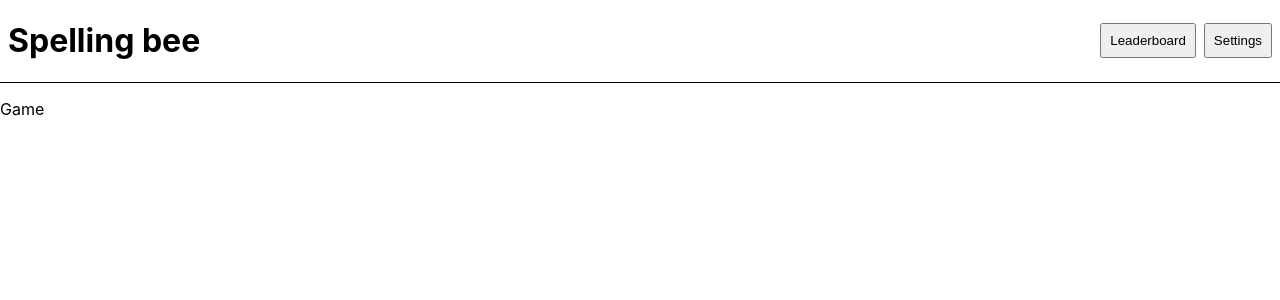
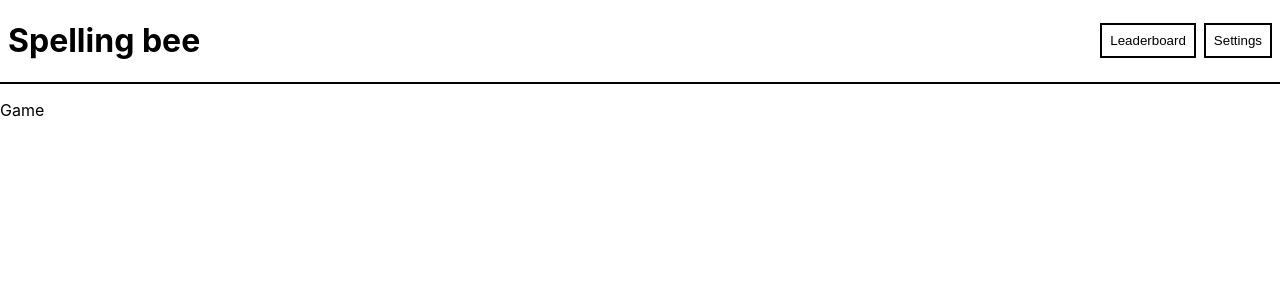
Before and after one commit to akflds/nigel-plebes, a React (Create React App) app: page / in a window 1280 px wide. Shown: the top 300 px of the page. Built offline with nearby package versions, Linux system fonts and the light colour scheme.

Commit message:
header button styling

```diff
--- a/src/components/Header.module.css
+++ b/src/components/Header.module.css
@@ -4,7 +4,7 @@
   justify-content: space-between;
   align-items: center;
   padding: 0 0.5rem;
-  border-bottom: 1px solid black;
+  border-bottom: 2px solid black;
 }
 
 .header h1 {
@@ -20,10 +20,11 @@
 
 button {
   padding: 0.5rem;
+  border: 2px solid black;
+  background-color: white;
 }
 .clicked {
-  background-color: lightseagreen;
-  color: white;
+  background-color: #f7da21;
 }
 
 @media screen and (min-width: 600px) {
```
